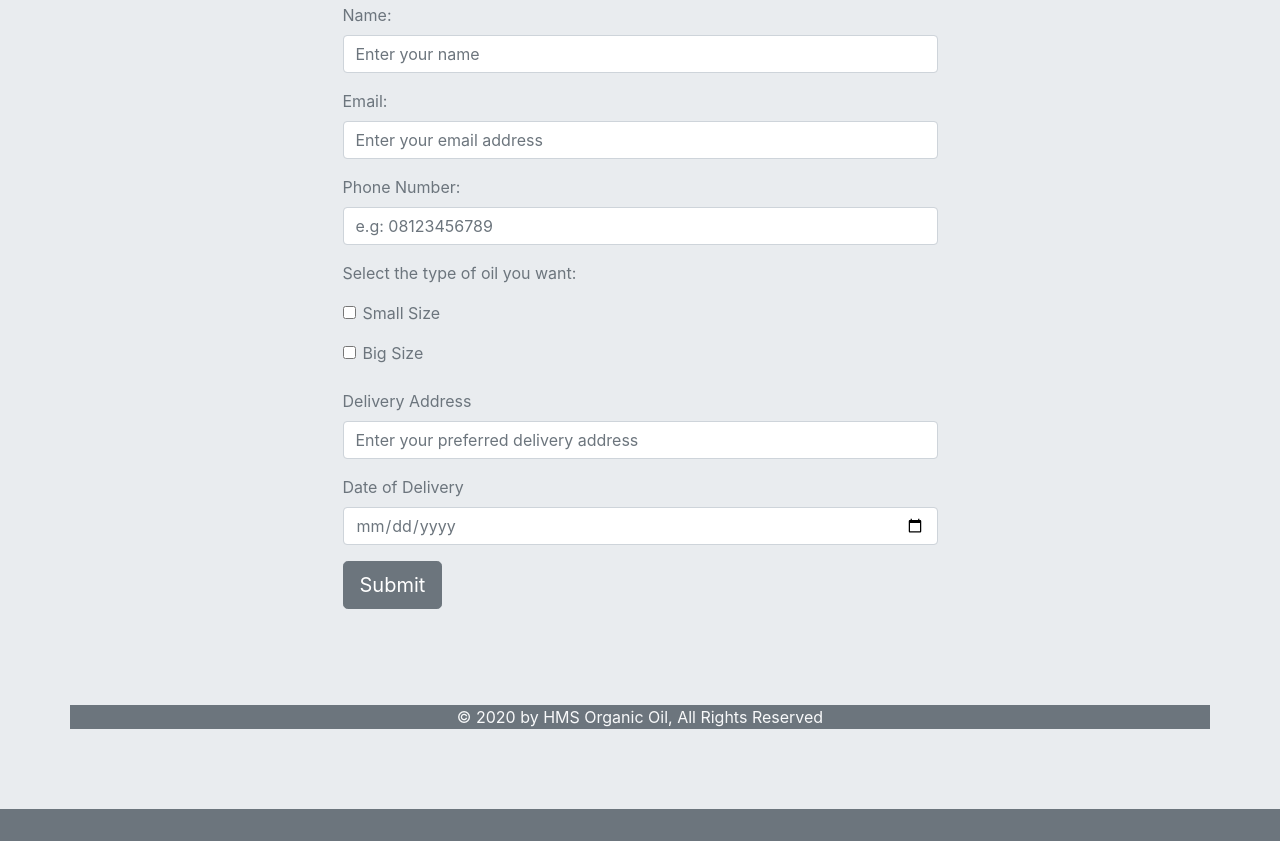
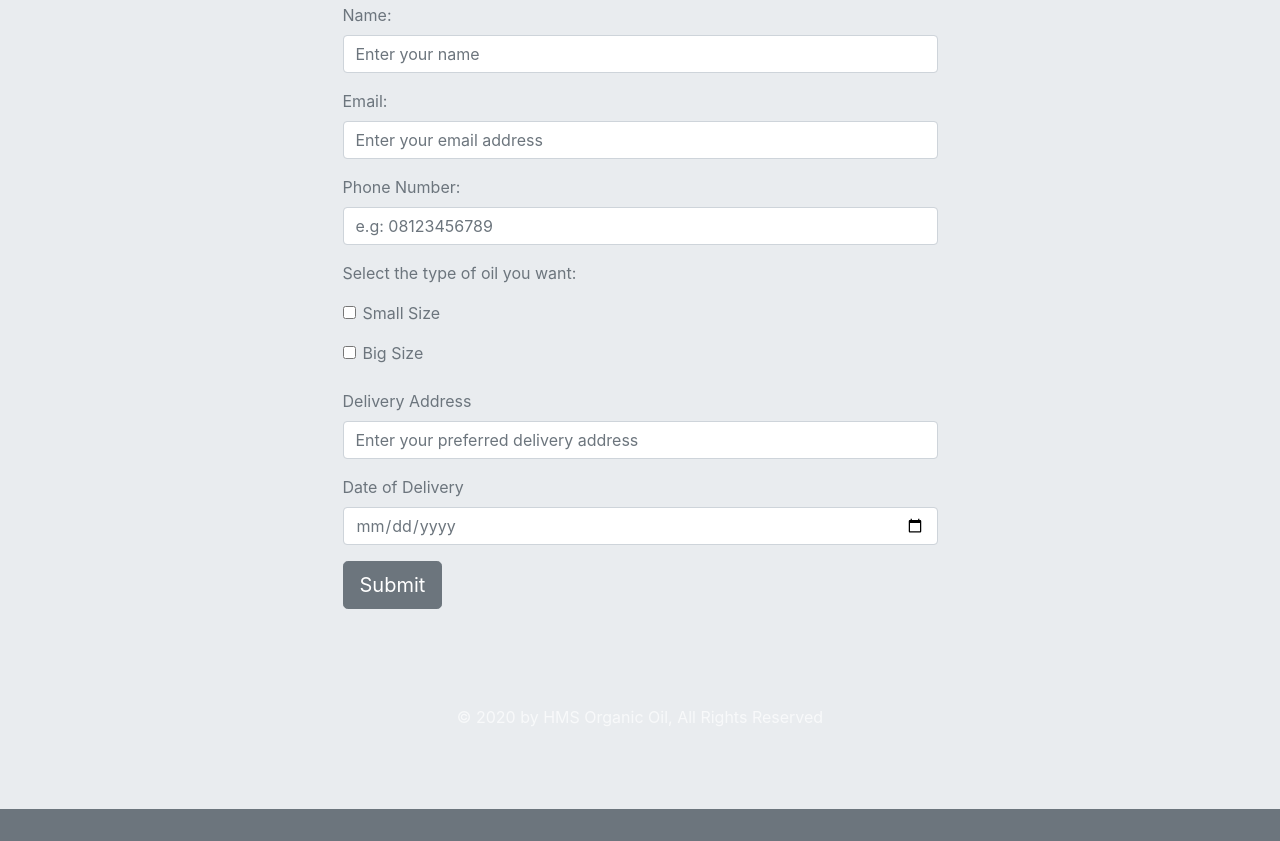
Before and after one commit to shoptsc/hms_organic_oil, a plain HTML site: page index.html in a window 1280 px wide. Shown: the part 1963-2804 px from the top of the page. Drawn offline with nearby package versions, Linux system fonts and the light colour scheme.

Commit message:
Update index.html

```diff
--- a/index.html
+++ b/index.html
@@ -256,7 +256,7 @@
 
             </div>
 
-            <footer class="container bg-secondary text-center text-light">
+            <footer class="container text-center text-light">
                 <p>&copy; 2020 by HMS Organic Oil, All Rights Reserved</p>
             </footer>
 
@@ -264,7 +264,9 @@
             <script src="https://cdnjs.cloudflare.com/ajax/libs/popper.js/1.14.3/umd/popper.min.js" integrity="sha384-ZMP7rVo3mIykV+2+9J3UJ46jBk0WLaUAdn689aCwoqbBJiSnjAK/l8WvCWPIPm49" crossorigin="anonymous"></script>
             <script src="https://stackpath.bootstrapcdn.com/bootstrap/4.1.3/js/bootstrap.min.js" integrity="sha384-ChfqqxuZUCnJSK3+MXmPNIyE6ZbWh2IMqE241rYiqJxyMiZ6OW/JmZQ5stwEULTy" crossorigin="anonymous"></script>
             <!-- <script src="js/jquery.min.js" charset="utf-8"></script>
-  <script src="js/bootstrap.min.js" charset="utf-8"></script> -->
+       <script src="js/bootstrap.min.js" charset="utf-8"></script> -->
+        </div>
+    </div>
 </body>
 
 </html>
```
